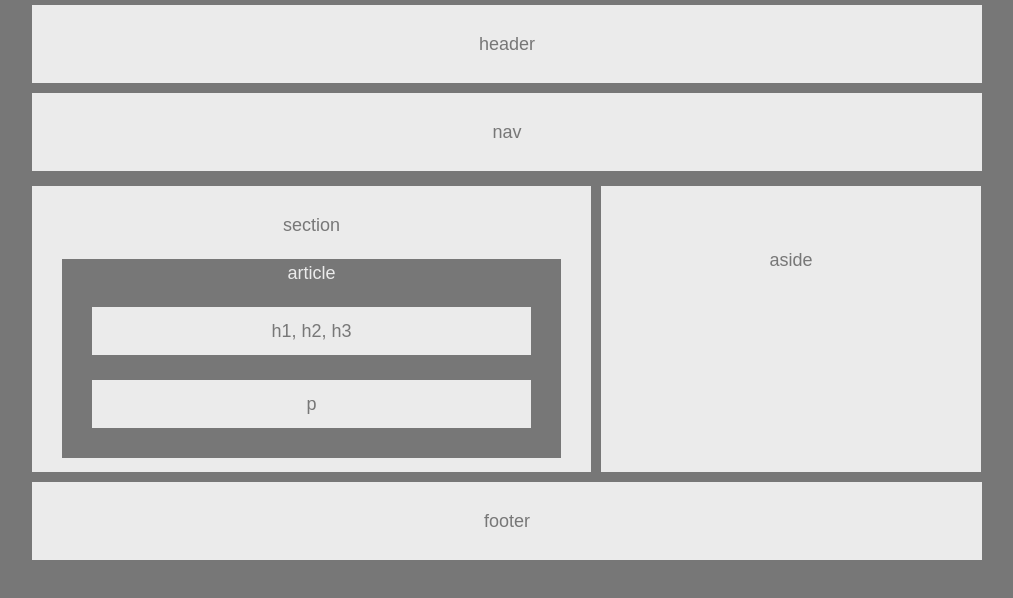
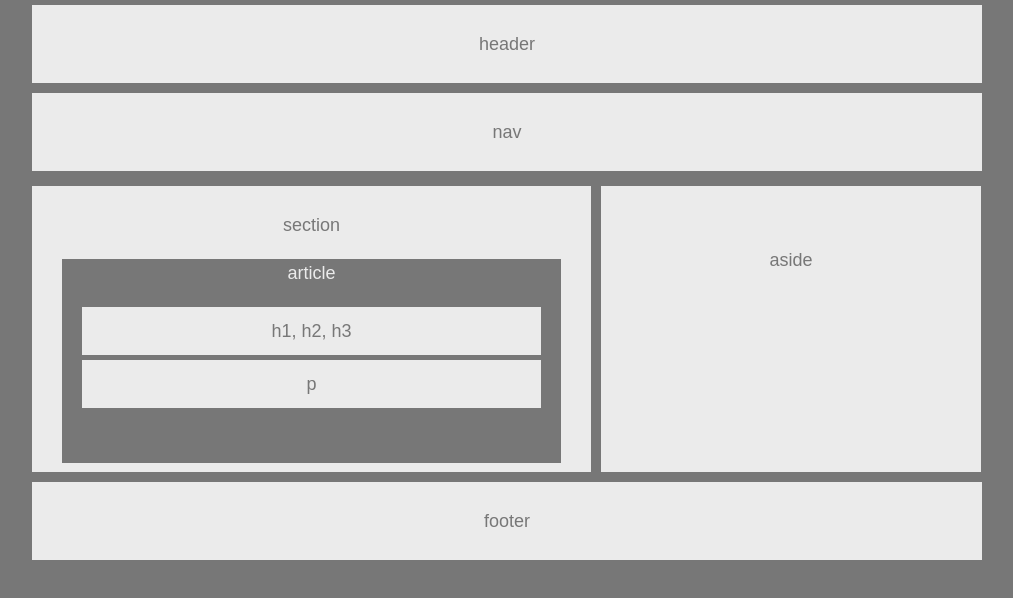
Before and after one commit to djgoldstone/HW-Wireframe, a plain HTML site: page index.html in a window 1280 px wide. Shown: the whole page, without its empty margins (133-1146 px from the left). Drawn offline with Linux system fonts and the light colour scheme.

Commit message:
Changed padding and margins in css.

```diff
--- a/style.css
+++ b/style.css
@@ -28,6 +28,9 @@ article {
     display: block;
     margin-top: 25px;
     padding: 5px;
+    padding-left: 20px;
+    padding-right: 20px;
+    padding-bottom: 55px;
 }
 aside {
     float: left;
@@ -39,13 +42,14 @@ footer {
     margin-top: 25px;
 }
 #header_style {
-    margin: 25px;
+    margin-top: 25px;
+    margin-bottom: 5px;
     background: #ebebeb;
     color:#777;
     padding: 15px;
 }
 #paragraph_style {
-    margin: 25px;
+    margin-top: 5px;
     background: #ebebeb;
     color:#777;
     padding: 15px;
```
